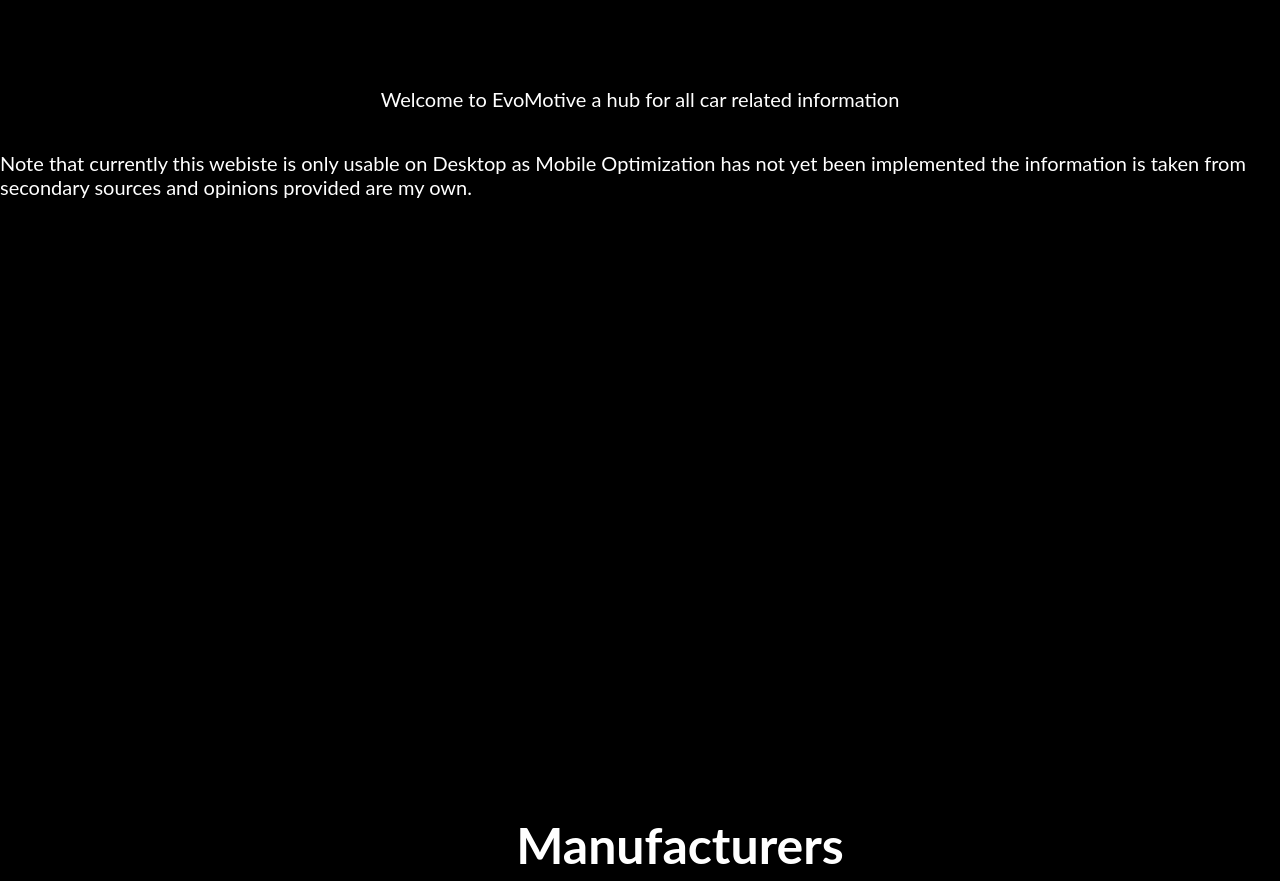
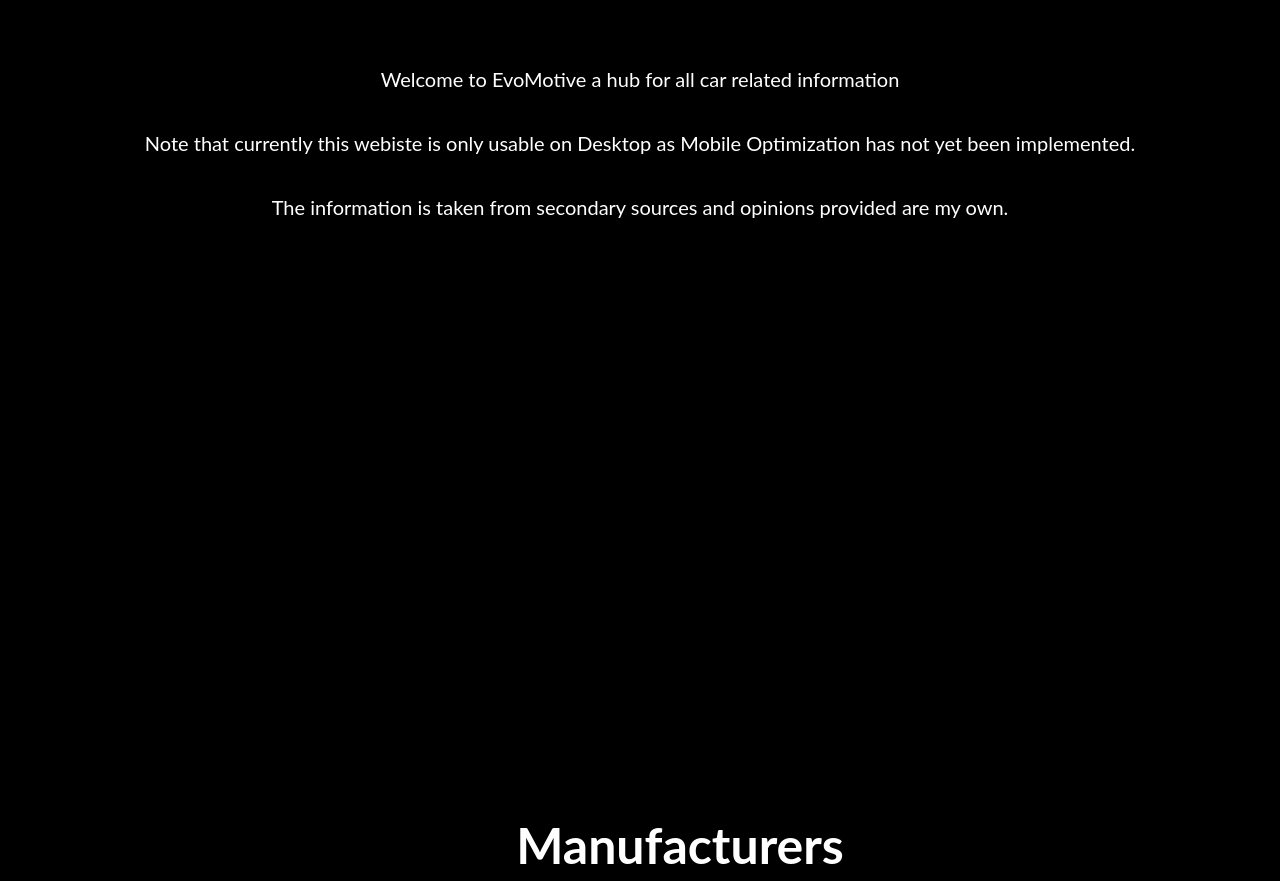
Before and after one commit to TheRealist22/EvoMotive, a plain HTML site: page index.html in a window 1280 px wide. Shown: the part 900-1781 px from the top of the page. Drawn offline with Linux system fonts and the light colour scheme.

Commit message:
Update index.html

```diff
--- a/index.html
+++ b/index.html
@@ -39,7 +39,8 @@
     <section class="hidden" id="About">
 
         <p>Welcome to EvoMotive a hub for all car related information</p>
-        <p>Note that currently this webiste is only usable on Desktop as Mobile Optimization has not yet been implemented the information is taken from secondary sources and opinions provided are my own. </p>
+        <p>Note that currently this webiste is only usable on Desktop as Mobile Optimization has not yet been implemented.</p>
+        <p>The information is taken from secondary sources and opinions provided are my own. </p>
 
     </section>
 
```
